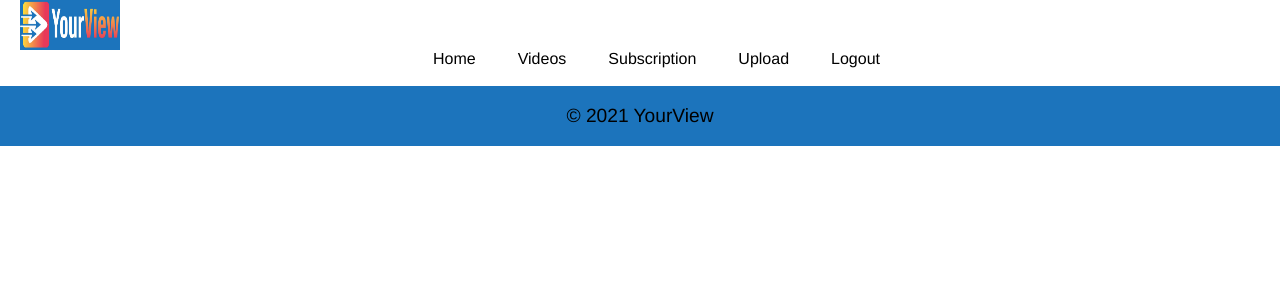
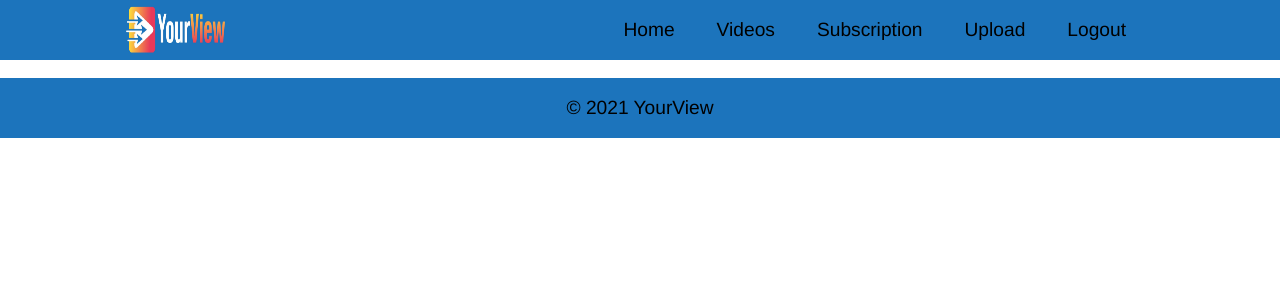
Before and after one commit to Kobehill68/YourView, a React (Create React App) app in the folder client/: page /upload in a window 1280 px wide. Shown: the top 300 px of the page. Built offline with nearby package versions, Linux system fonts and the light colour scheme.

Commit message:
update file routes

```diff
--- a/client/src/components/footer/footer.js
+++ b/client/src/components/footer/footer.js
@@ -2,7 +2,7 @@ import '../navbar/navbar.css'
 
 function Footer() {
     return(
-        <div className='NavbarItems'>
+        <div className='navbarItems'>
             <p>
                 &copy; 2021 YourView
             </p>
--- a/client/src/components/navbar/Navbar.css
+++ b/client/src/components/navbar/Navbar.css
@@ -1,4 +1,4 @@
-.NavbarItems {
+.navbarItems {
     background-color: #1C74BC;
     height: 60px;
     display: flex;
```
